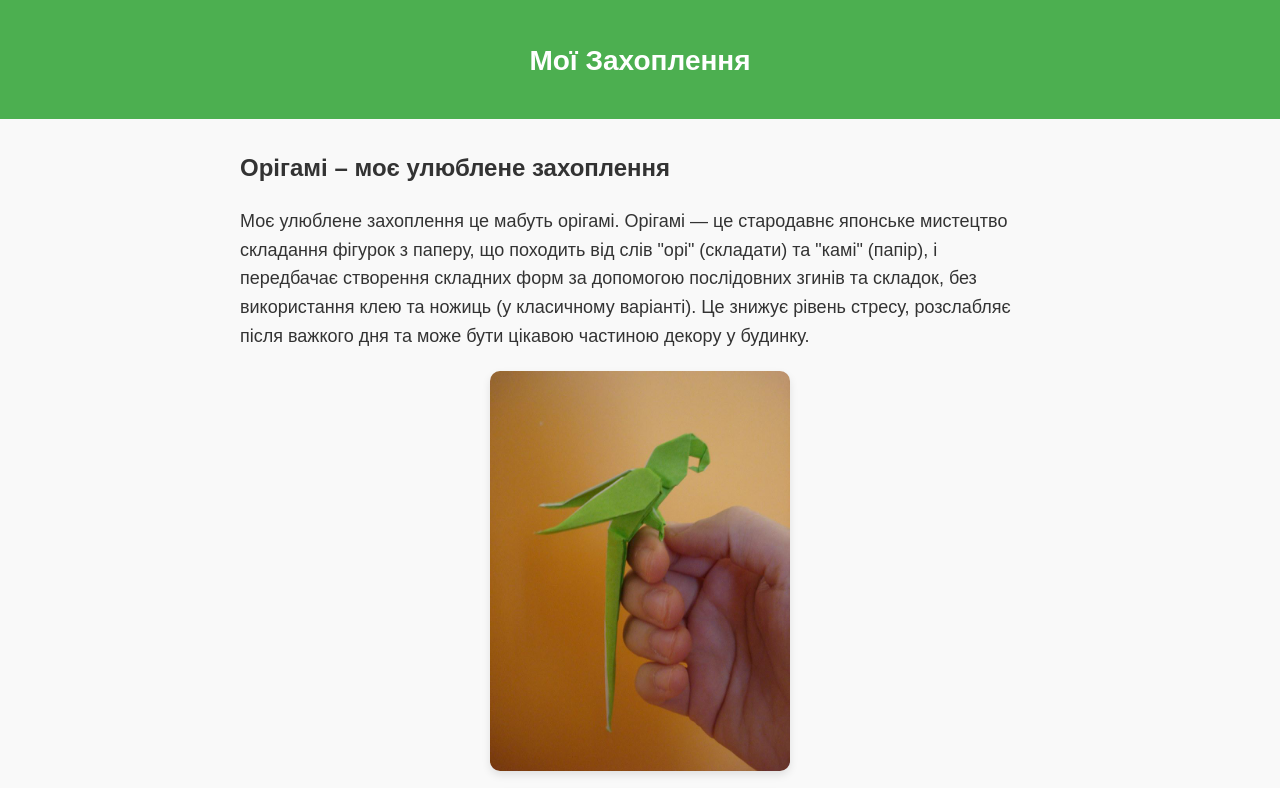
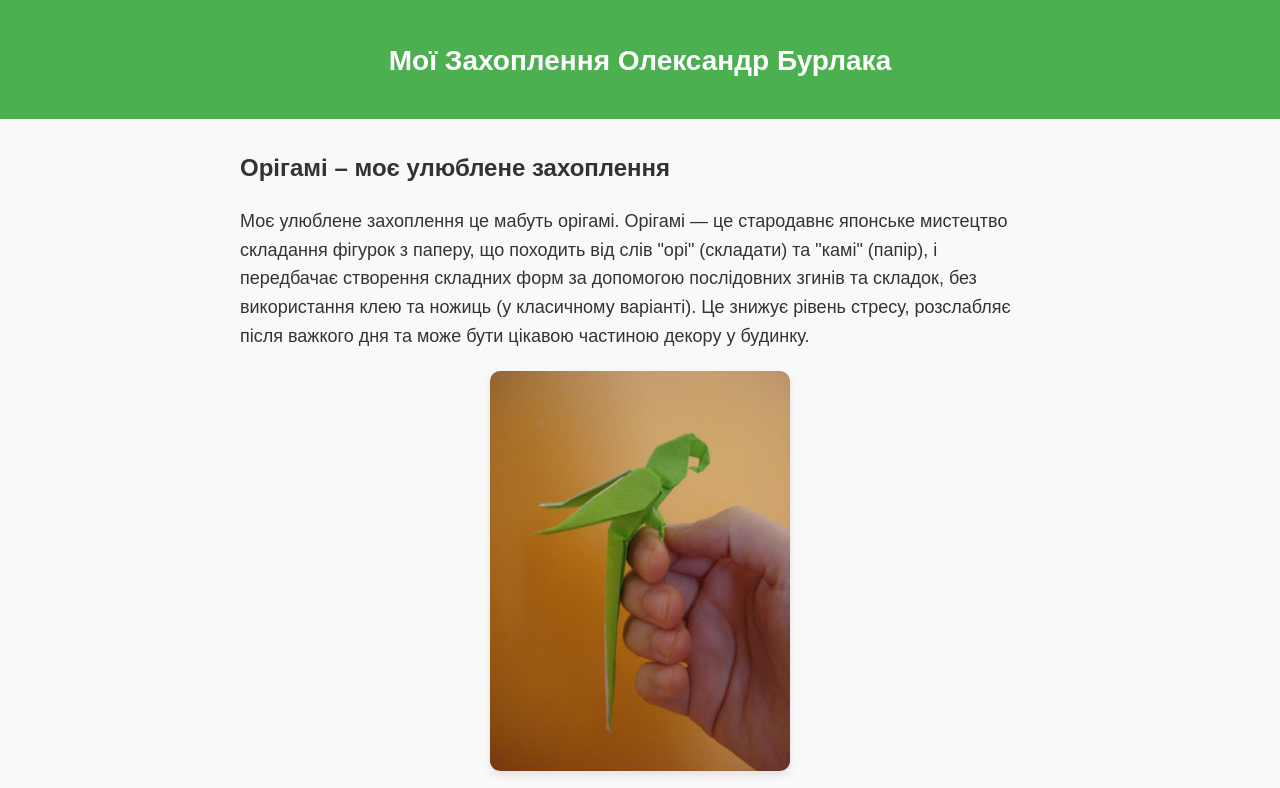
Before and after one commit to Alexander-creator7/moe-zakhoplennya7, a plain HTML site: page index.html in a window 1280 px wide. Shown: the top 788 px of the page. Drawn offline with Linux system fonts and the light colour scheme; grey boxes are pictures that could not be loaded.

Commit message:
Update header to include author's name
Added author's name to the header.

```diff
--- a/index.html
+++ b/index.html
@@ -56,7 +56,7 @@
 </head>
 <body>
     <header>
-        <h1>Мої Захоплення</h1>
+        <h1>Мої Захоплення Олександр Бурлака</h1>
     </header>
 
     <main>
```
